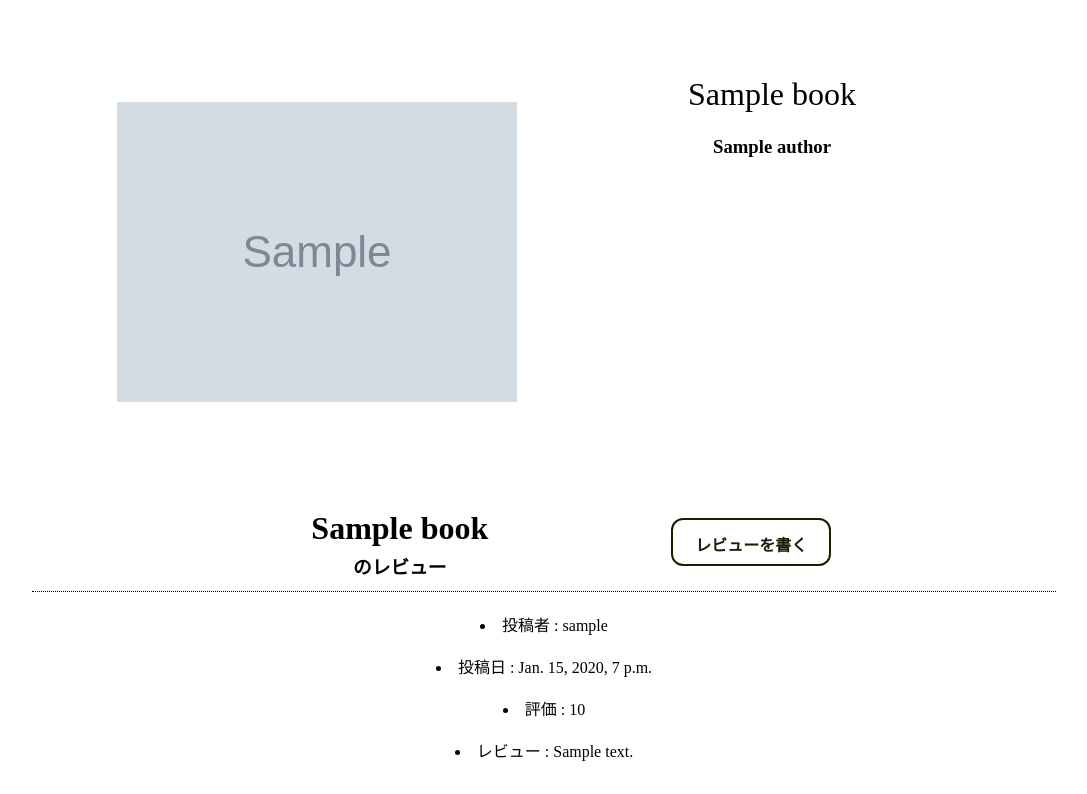
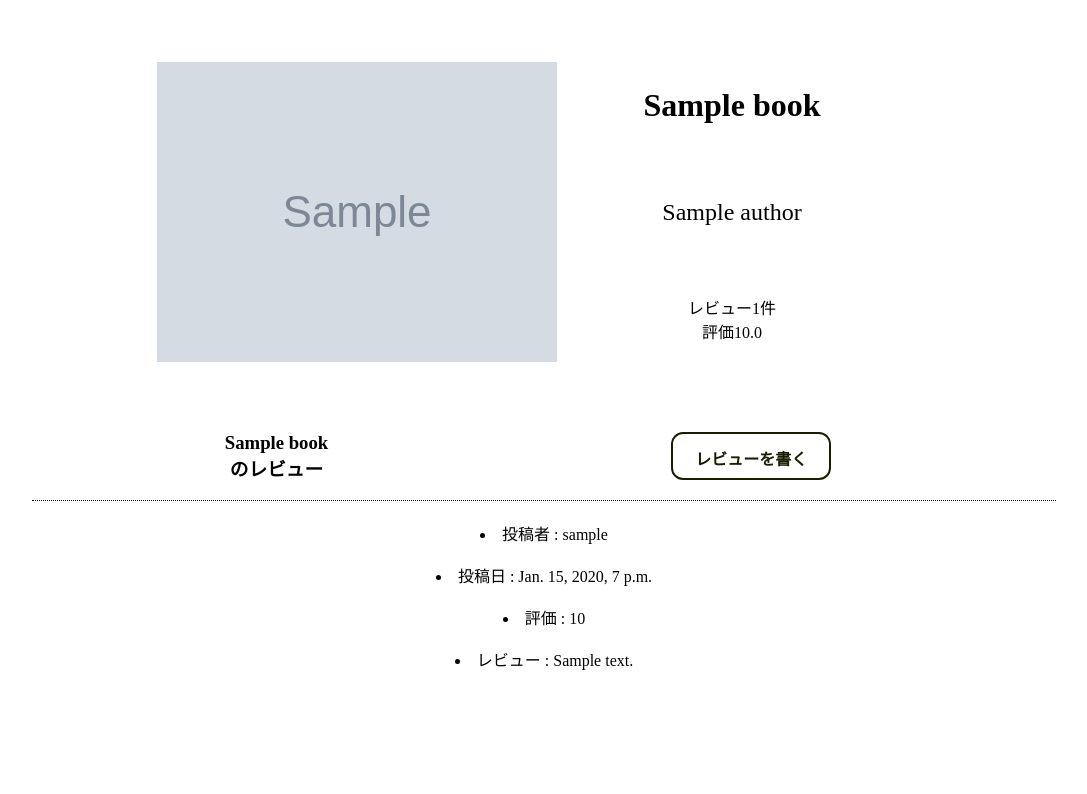
Before and after one commit to kazuzuz/book-managament, a Django app: page /1/ in a window 1280 px wide. Shown: the part 67-861 px from the top of the page, without its empty margins (108-1195 px from the left). After the commit the page ends 737 px from the top, so only its background shows below. Run offline with Django 4.2, Linux system fonts and the light colour scheme; tables that the repository leaves empty hold one stand-in row (values such as "Sample post"); grey boxes marked "Sample" are stand-in pictures; some libraries are stand-ins or nearby versions.

Commit message:
書籍詳細ページでのレビュー数と評価の表示

```diff
--- a/book/static/css/pages/detail.css
+++ b/book/static/css/pages/detail.css
@@ -20,12 +20,12 @@ body {
     background-color: white;
     margin: 8px;
 }
-.img{
+.detail-form_img{
     width: 400px;
     height: 400px;
     object-fit: cover;
 }
-.main{
+.detail-form_book{
     display: flex;
     justify-content: center;
     padding: 12px;
@@ -59,10 +59,6 @@ body {
     display: inline-block;
     margin: 8px;
 
-}
-.main_item{
-    background-color:white ;
-    padding: 40px;
 }
 .yokonarabe{
     width: 48%;
@@ -107,11 +103,26 @@ body {
     border: none;
     background: none;
   }
-.book-title{
+.detail-form_book_title{
     width: 350px;
     font-size: 32px;
     line-height: 150%;
+    font-weight: 700;
     white-space: nowrap;
     overflow: hidden;
     text-overflow: ellipsis;
 }
+.detail-form_book_author{
+    font-size: 24px;
+    font-weight: 300;
+}
+.detail-form_book_imfo{
+    display: flex;
+    flex-direction: column;
+    justify-content: space-evenly;
+    align-items: center;
+}
+.detail-form_book_review-info{
+    display: flex;
+    flex-direction: column;
+}
--- a/book/templates/detail.html
+++ b/book/templates/detail.html
@@ -15,17 +15,18 @@
 
 
 {% block content%}
-        <div class="main">
-            <div class="main_item">
-                <div class="img" style="background: url({{book.image.url}}) no-repeat center; background-size: contain;"></div>
+        <div class="detail-form_book">
+                <div class="detail-form_img" style="background: url({{book.image.url}}) no-repeat center; background-size: contain;"></div>
+
+                <div class="detail-form_book_imfo">
+                    <div class="detail-form_book_title">{{book.title}}</div>
+                    <div class="detail-form_book_author">{{book.author}}</div>
+                    <div class="detail-form_book_review-info">
+                        <div>レビュー{{review_num}}件</div>
+                        <div>評価{{score_ave}}</div>
+
                     </div>
 
-            <div class="main_item">
-                <br>
-                <div class="book-title">{{book.title}}</div>
-                <br>
-                <h3>{{book.author}}</h3>
-                <br>
                     {% if user.is_authenticated %}
                         {% if book in favorite_book_list %}
                             <form action="{% url 'book:delete_favorite' book.id %}" mathod="post">
@@ -42,10 +43,10 @@
                     {% endif%}
                 </div>
             </div>
+        </div>
         <div class="yokonarabe">
             <h3><div class="book-title">{{book.title}}</div>のレビュー</h3>
             <button type="button" class="btn3" id="showModalBtn">レビューを書く</button>
-
         </div>
         {% for review in book.review_set.all %}
         <div class ="flexbox">
--- a/book/views.py
+++ b/book/views.py
@@ -6,6 +6,7 @@ from django.http import HttpResponseRedirect, HttpResponse
 from django.urls import reverse
 from .forms import ReviewForm
 from django.contrib.auth.decorators import login_required
+from django.db.models import Avg
 
 
 def home(request):
@@ -23,6 +24,12 @@ def home(request):
 def detail(request, book_id):
     user = request.user
     book = get_object_or_404(Book, pk=book_id)
+    review_num = Review.objects.filter(book=book).count()
+    reviews = Review.objects.filter(book=book)
+    if reviews.exists():
+        score_ave = reviews.aggregate(avg_score=Avg('score'))['avg_score']
+    else:
+        score_ave = "--"
     if user.is_authenticated:
         favorite_book_list = user.book_set.all()
         try:
@@ -38,6 +45,8 @@ def detail(request, book_id):
     context ={
         "book": book,
         "favorite_book_list": favorite_book_list,
+        "review_num": review_num,
+        "score_ave": score_ave,
         "form": form
     }
     return render(request, "detail.html", context)
```
Lines whose indentation alone changed are shown as unchanged.
